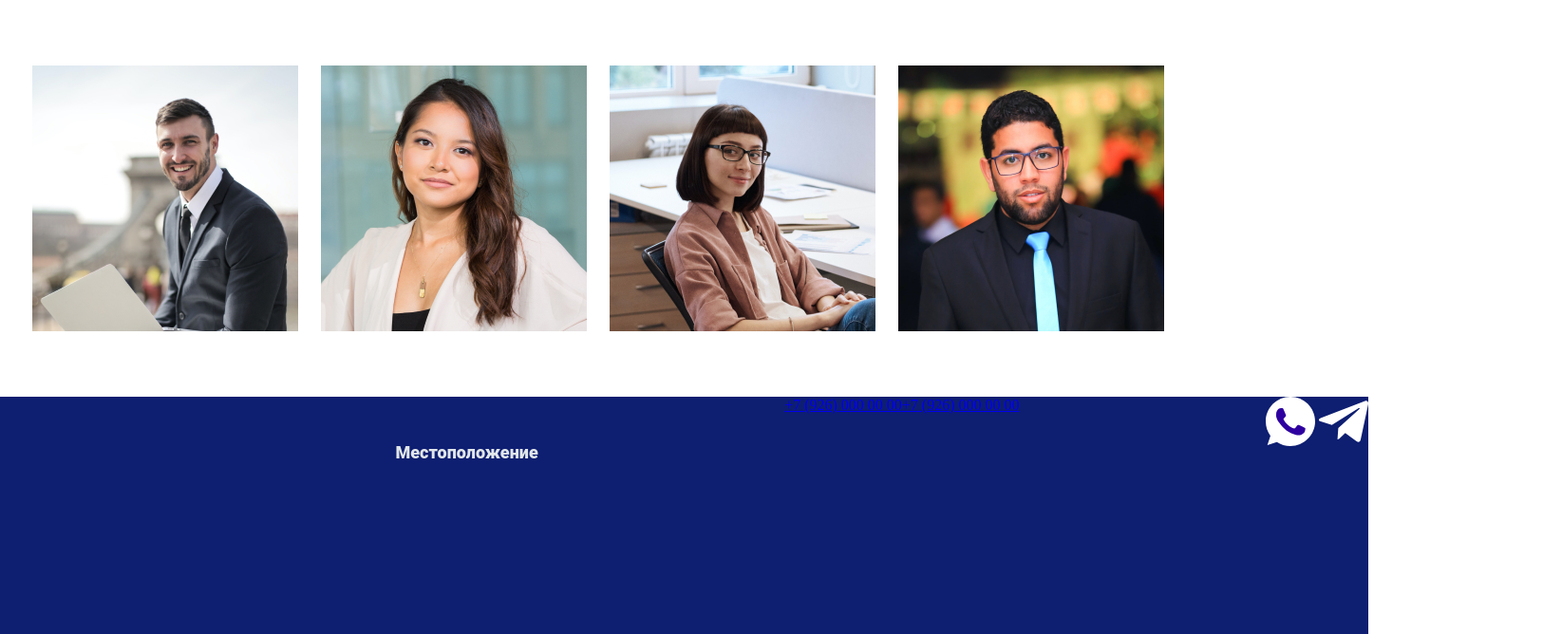
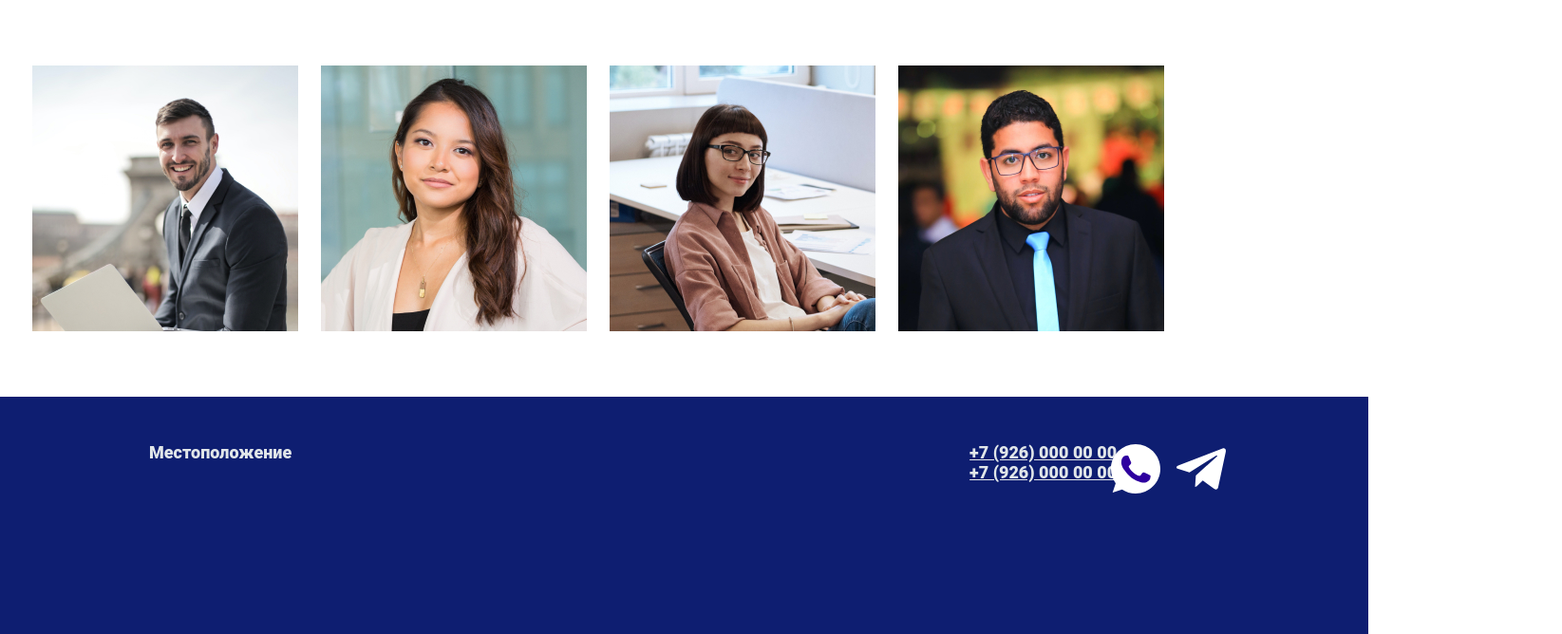
Before and after one commit to WebHeroSchool/Portfolio, a plain HTML site: page index.html in a window 1280 px wide. Shown: the part 1980-2648 px from the top of the page at 95% size, 1645 px wide, since content can reach past the window. Drawn offline with Linux system fonts and the light colour scheme.

Commit message:
new text in index.html

```diff
--- a/index.html
+++ b/index.html
@@ -54,14 +54,14 @@
 </div>
 </section>
 <section class="footer">
-	<div class="footer__img"></div>
-	<p class="footer__place">Местоположение</p>
-	<div class="footer__number">
-		<a href="#">+7 (926) 000 00 00</a><a href="#">+7 (926) 000 00 00</a>
+<p class="footer__place">Местоположение</p>
+<div class="footer__number">
+		<a class="footer__telephone" href="#">+7 (926) 000 00 00</a>
+		<a class="footer__telephone" href="#">+7 (926) 000 00 00</a>
 	</div>
 	<div class="footer__contacts">
-		<img src="images/telephone.svg">
-		<img src="images/telegram.svg">
+		<img class="footer__telephone-icon" src="images/telephone.svg">
+		<img class="footer__telegram-icon" src="images/telegram.svg">
 	</div>
 </section>
 </body>
--- a/style.css
+++ b/style.css
@@ -228,6 +228,30 @@
 	color: #e1e6e9;
 }
 
-.footer__img {
-	background-image: url(images/footer-place.svg);
+.footer__number {
+	margin-top: 48px;
+	margin-right: -720px;
 }
+
+.footer__telephone {
+	display: block;
+	font-family: Roboto;
+	font-style: normal;
+	font-weight: 900;
+	font-size: 18px;
+	line-height: 21px;
+	color: #E1E6E9;
+}
+
+.footer__contacts {
+	margin-top: 50px;
+	margin-right: -204px;
+}
+
+.footer__telephone-icon {
+	padding-right: 13px;
+}
+
+.footer__telegram-icon {
+	padding-right: 354px;
+}
```
